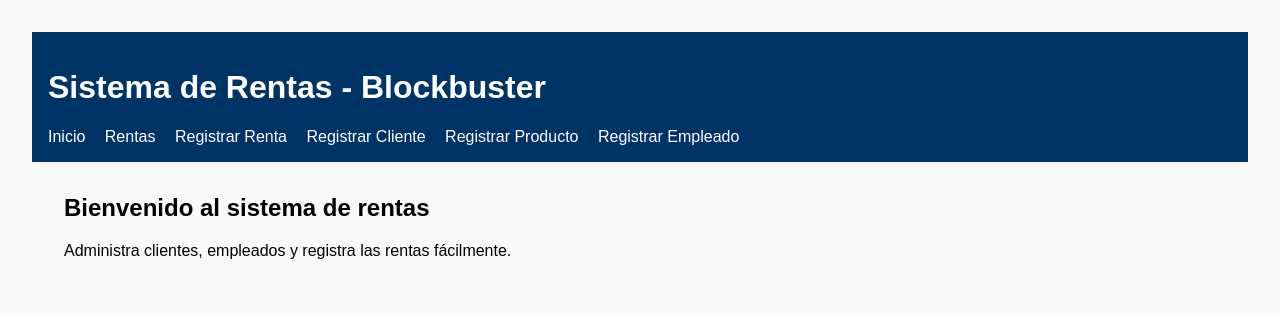
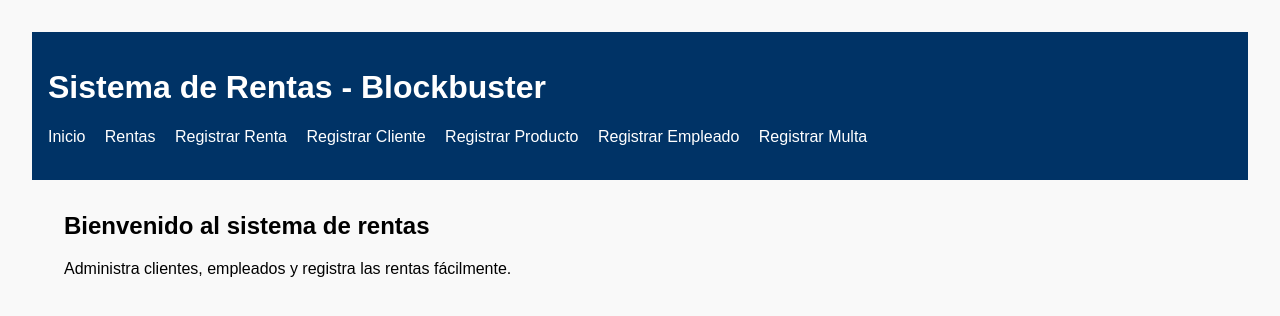
Before and after one commit to Diego-RGZ/rentas-blockbuster, a Flask app: page / in a window 1280 px wide. Shown: the top 316 px of the page. Run offline with Flask 3, Linux system fonts and the light colour scheme.

Commit message:
cambio2 base.html

```diff
--- a/templates/base.html
+++ b/templates/base.html
@@ -20,6 +20,8 @@
         <a href="/registrar_cliente">Registrar Cliente</a>
         <a href="/registrar_producto">Registrar Producto</a>
         <a href="/registrar_empleado">Registrar Empleado</a>
+        <a href="/registrar_multa">Registrar Multa</a>
+<br><br>
     </nav>
 </header>
 
```
